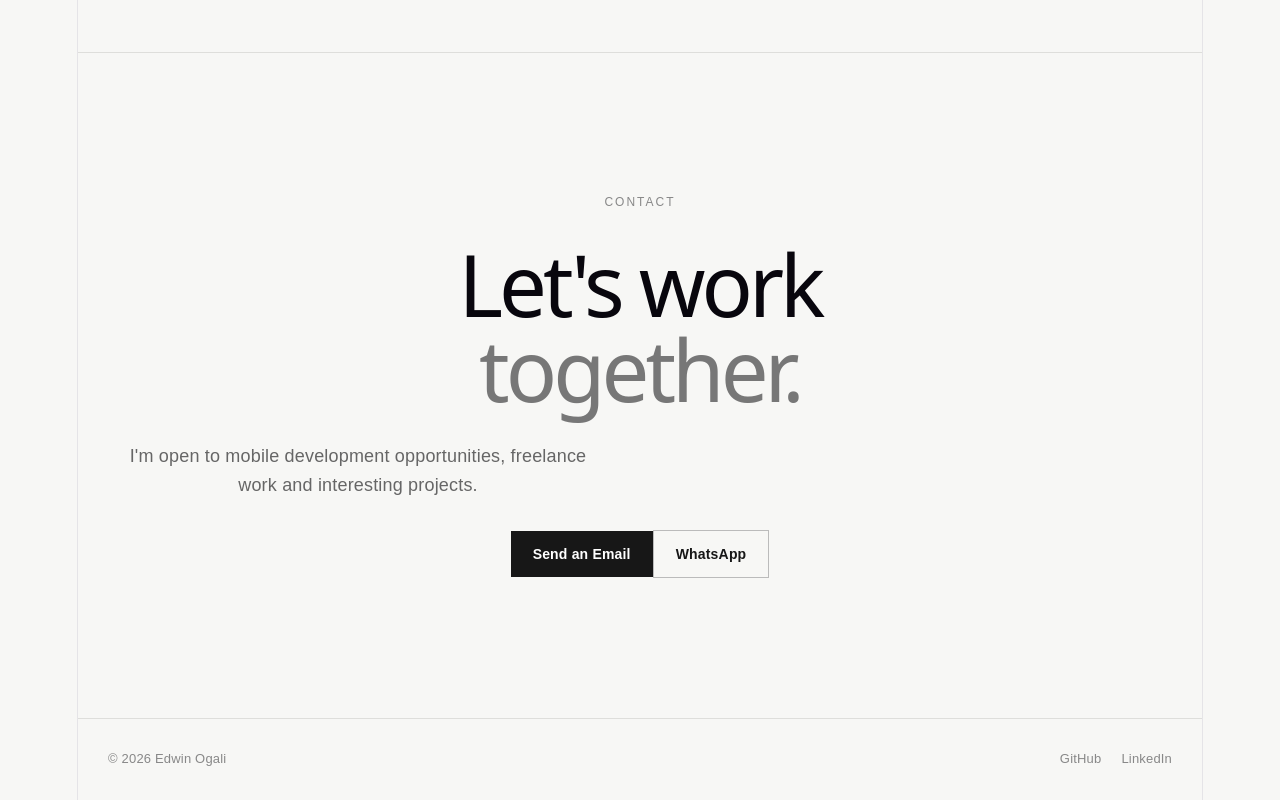
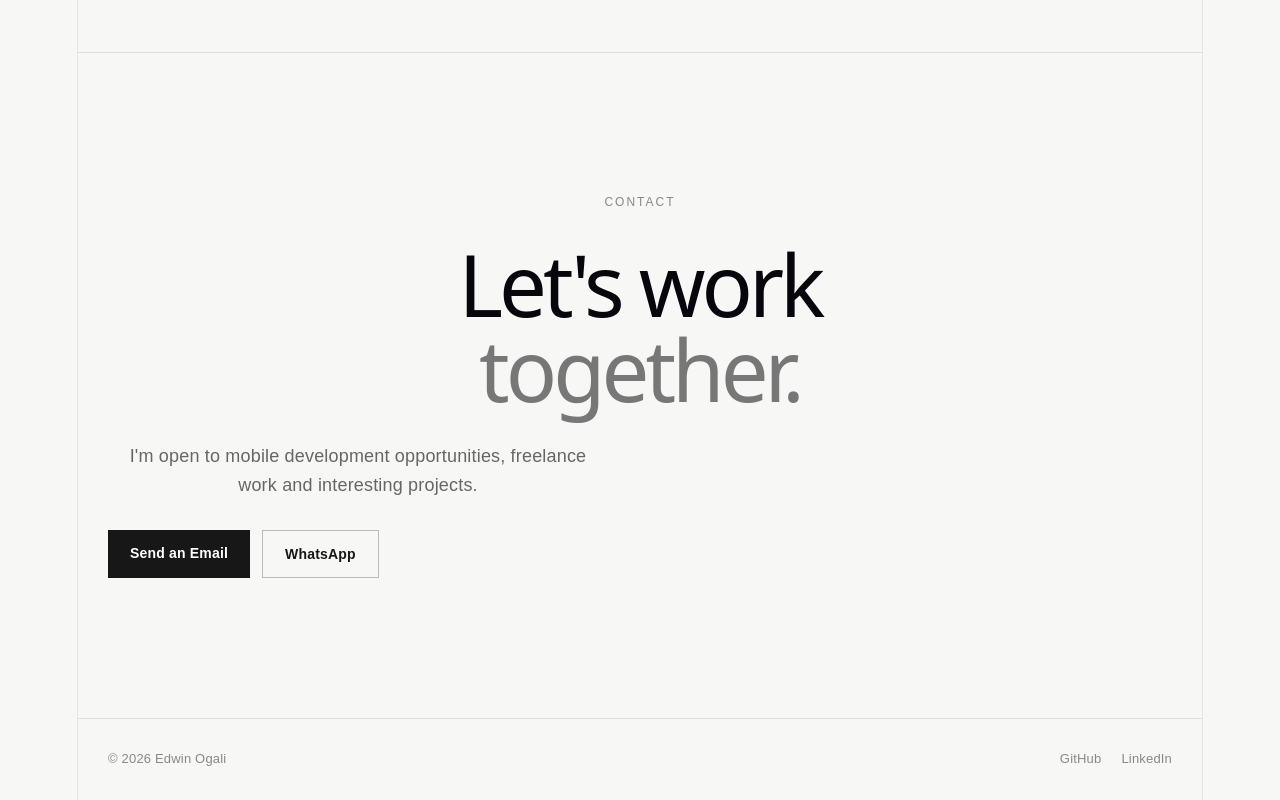
Before and after one commit to edwinogali6/edwinogali.github.io, a React (Vite) app: page / in a window 1280 px wide. Shown: the part 3241-4041 px from the top of the page. Built offline with nearby package versions, Linux system fonts and the light colour scheme.

Commit message:
Fix layout bug on the home page

```diff
--- a/src/App.tsx
+++ b/src/App.tsx
@@ -188,13 +188,14 @@ function App() {
             I'm open to mobile development opportunities, freelance work and
             interesting projects.
           </p>
-
+          <div className="hero-buttons">
             <a href="mailto:edwinogali6@gmail.com" className="button primary">
               Send an Email
             </a>
             <a href="https://wa.link/zx42eg" className="button secondary">
               WhatsApp
             </a>
+          </div>
         </section>
       </main>
 
```
Lines whose indentation alone changed are shown as unchanged.
